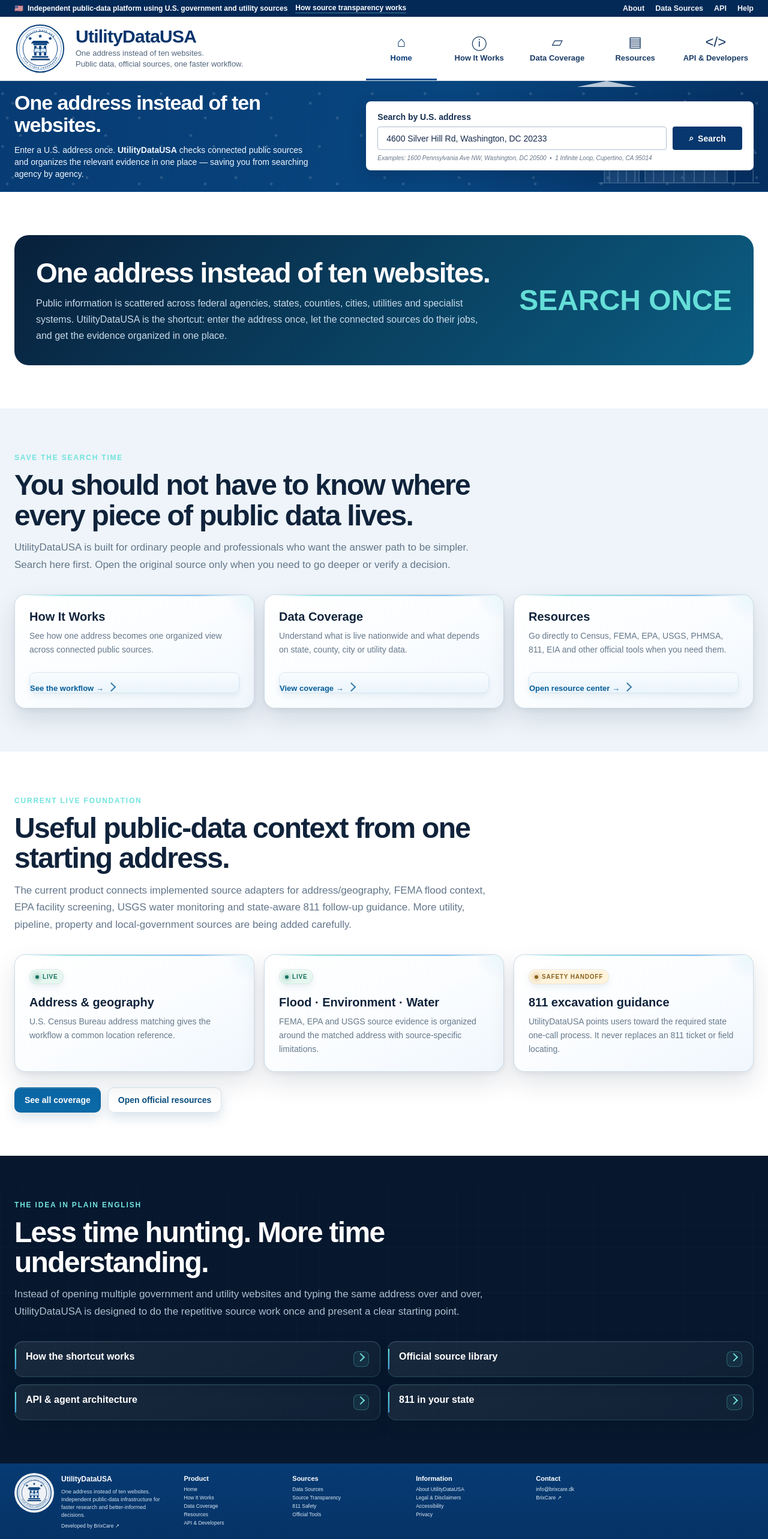
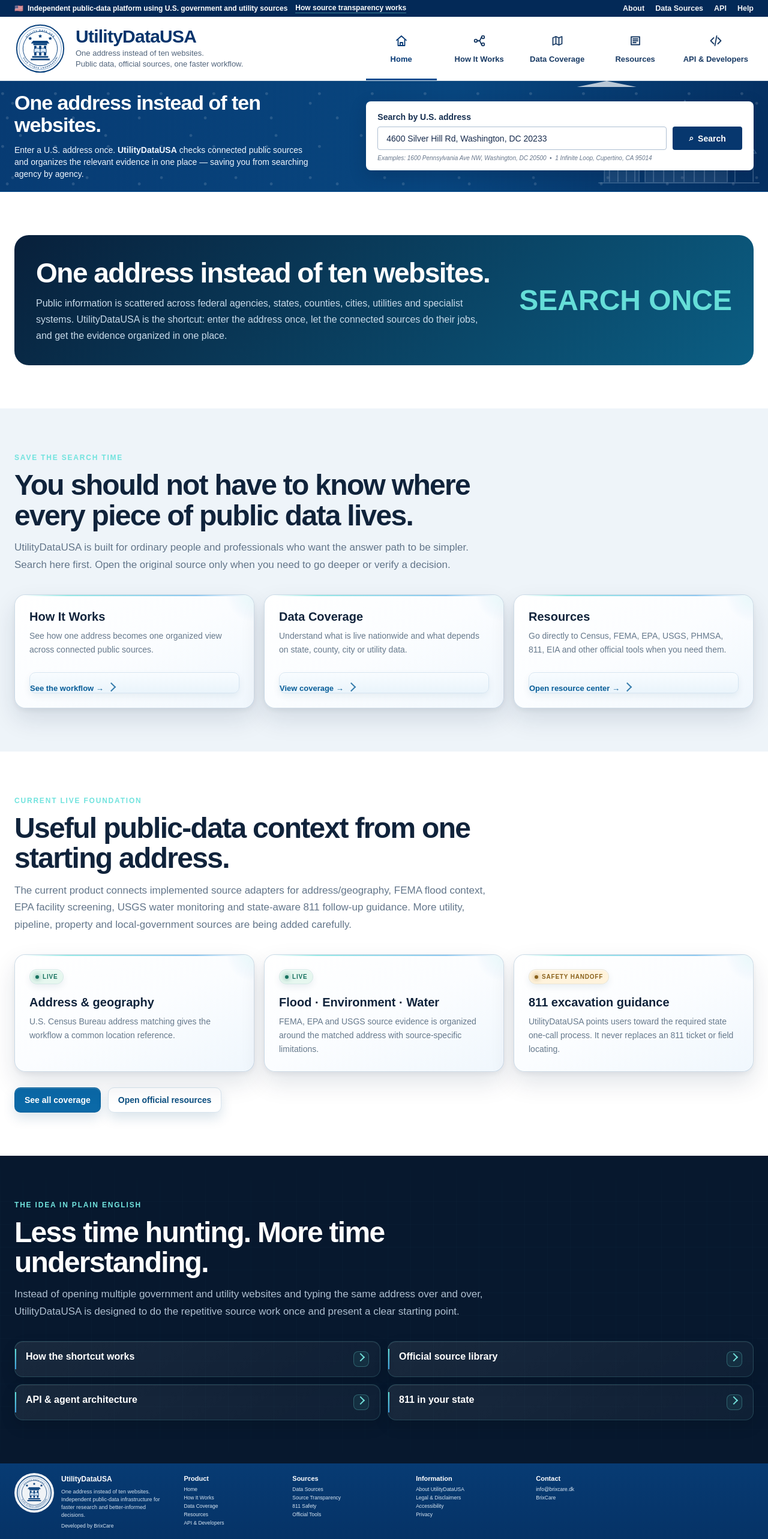
Before and after one commit to HenrikBrixCare/utilitydatausa, a Next.js app: page / in a window 1280 px wide. Shown: the top 2566 px of the page at 60% size. Built offline with nearby package versions, Linux system fonts and the light colour scheme.

Commit message:
Polish UtilityDataUSA navigation icons

```diff
--- a/app/components/SiteChrome.tsx
+++ b/app/components/SiteChrome.tsx
@@ -1,12 +1,22 @@
 import Link from "next/link";
 
 const mainLinks = [
-  { href: "/", label: "Home", icon: "⌂" },
-  { href: "/how-it-works", label: "How It Works", icon: "ⓘ" },
-  { href: "/data-coverage", label: "Data Coverage", icon: "▱" },
-  { href: "/resources", label: "Resources", icon: "▤" },
-  { href: "/developers", label: "API & Developers", icon: "</>" }
-];
+  { href: "/", label: "Home", icon: "home" },
+  { href: "/how-it-works", label: "How It Works", icon: "flow" },
+  { href: "/data-coverage", label: "Data Coverage", icon: "coverage" },
+  { href: "/resources", label: "Resources", icon: "resources" },
+  { href: "/developers", label: "API & Developers", icon: "code" }
+] as const;
+
+function NavIcon({ type }: { type: (typeof mainLinks)[number]["icon"] }) {
+  const common = { width: 24, height: 24, viewBox: "0 0 24 24", fill: "none", stroke: "currentColor", strokeWidth: 1.8, strokeLinecap: "round" as const, strokeLinejoin: "round" as const, "aria-hidden": true };
+
+  if (type === "home") return <svg {...common}><path d="M4 11.2 12 4l8 7.2"/><path d="M6.5 10.5V20h11V10.5"/><path d="M10 20v-5h4v5"/></svg>;
+  if (type === "flow") return <svg {...common}><circle cx="6" cy="12" r="2.3"/><circle cx="18" cy="6" r="2.3"/><circle cx="18" cy="18" r="2.3"/><path d="M8.3 12h3.2c2.7 0 2.7-6 4.2-6M11.5 12c2.7 0 2.7 6 4.2 6"/></svg>;
+  if (type === "coverage") return <svg {...common}><path d="m4.5 7 5-2 5 2 5-2v12l-5 2-5-2-5 2Z"/><path d="M9.5 5v12M14.5 7v12"/></svg>;
+  if (type === "resources") return <svg {...common}><path d="M5 5.5h14v13H5z"/><path d="M8 9h8M8 12h8M8 15h5"/></svg>;
+  return <svg {...common}><path d="m8.5 7-5 5 5 5M15.5 7l5 5-5 5M13.5 4l-3 16"/></svg>;
+}
 
 export function SiteHeader({ active = "" }: { active?: string }) {
   return (
@@ -38,7 +48,7 @@
           <nav className="portal-nav" aria-label="Main navigation">
             {mainLinks.map((item) => (
               <Link className={active === item.href ? "active" : ""} href={item.href} key={item.href}>
-                <span>{item.icon}</span>{item.label}
+                <span className="nav-icon"><NavIcon type={item.icon} /></span>{item.label}
               </Link>
             ))}
           </nav>
@@ -57,13 +67,13 @@
           <div>
             <strong>UtilityDataUSA</strong>
             <p>One address instead of ten websites. Independent public-data infrastructure for faster research and better-informed decisions.</p>
-            <a href="https://brixcare.dk/en" target="_blank" rel="noreferrer">Developed by BrixCare ↗</a>
+            <a href="https://brixcare.dk/en" target="_blank" rel="noreferrer">Developed by BrixCare</a>
           </div>
         </div>
         <div><h3>Product</h3><Link href="/">Home</Link><Link href="/how-it-works">How It Works</Link><Link href="/data-coverage">Data Coverage</Link><Link href="/resources">Resources</Link><Link href="/developers">API & Developers</Link></div>
         <div><h3>Sources</h3><Link href="/resources#data-sources">Data Sources</Link><Link href="/resources#source-transparency">Source Transparency</Link><Link href="/resources#811">811 Safety</Link><Link href="/resources#official-tools">Official Tools</Link></div>
         <div><h3>Information</h3><Link href="/how-it-works">About UtilityDataUSA</Link><Link href="/resources#disclaimer">Legal & Disclaimers</Link><Link href="/resources#accessibility">Accessibility</Link><Link href="/resources#privacy">Privacy</Link></div>
-        <div><h3>Contact</h3><a href="mailto:info@brixcare.dk">info@brixcare.dk</a><a href="https://brixcare.dk/en" target="_blank" rel="noreferrer">BrixCare ↗</a></div>
+        <div><h3>Contact</h3><a href="mailto:info@brixcare.dk">info@brixcare.dk</a><a href="https://brixcare.dk/en" target="_blank" rel="noreferrer">BrixCare</a></div>
       </div>
       <div className="portal-container footer-bottom">
         <span>Independent public-data platform · Original sources remain traceable · Developed by BrixCare</span>
```
